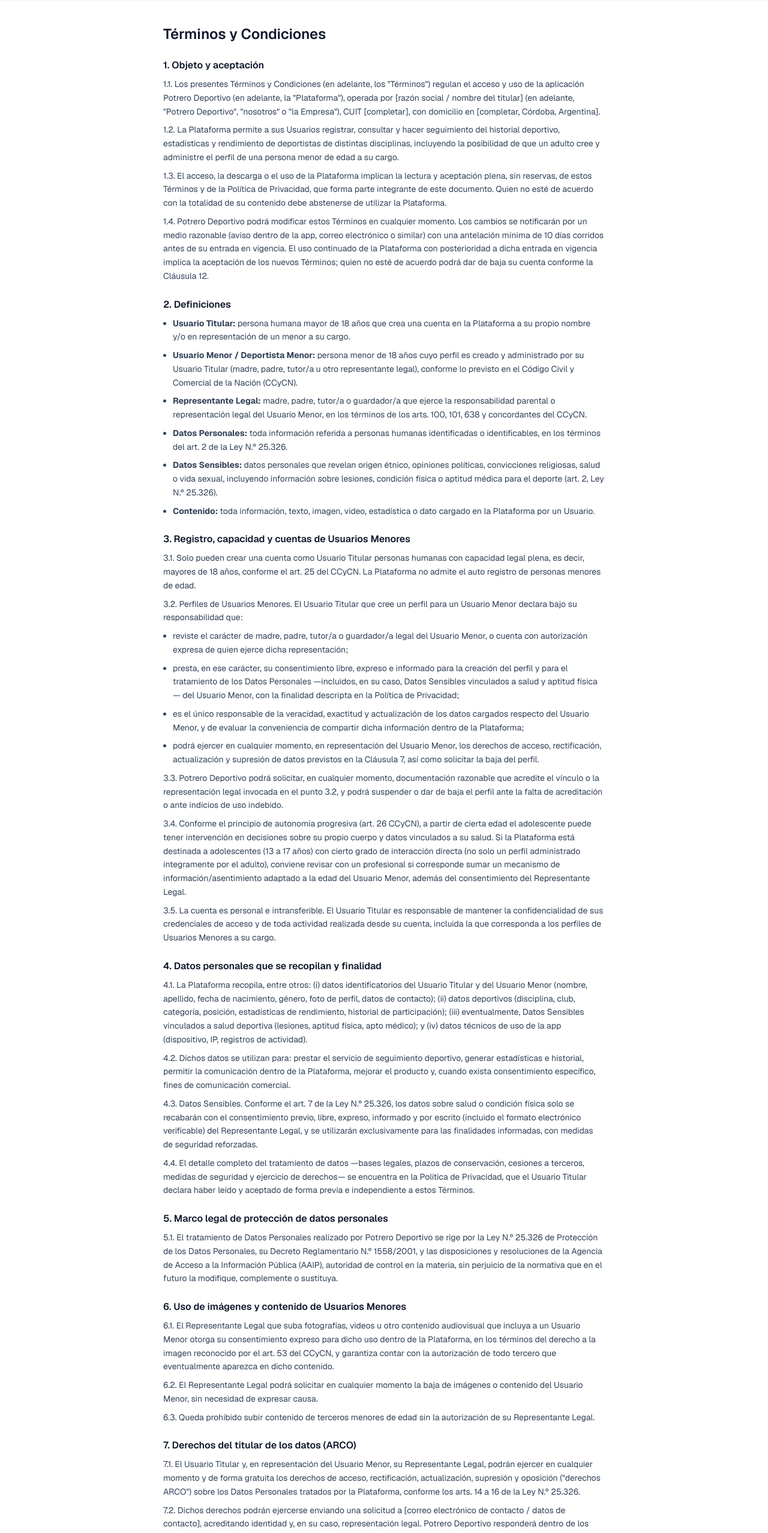
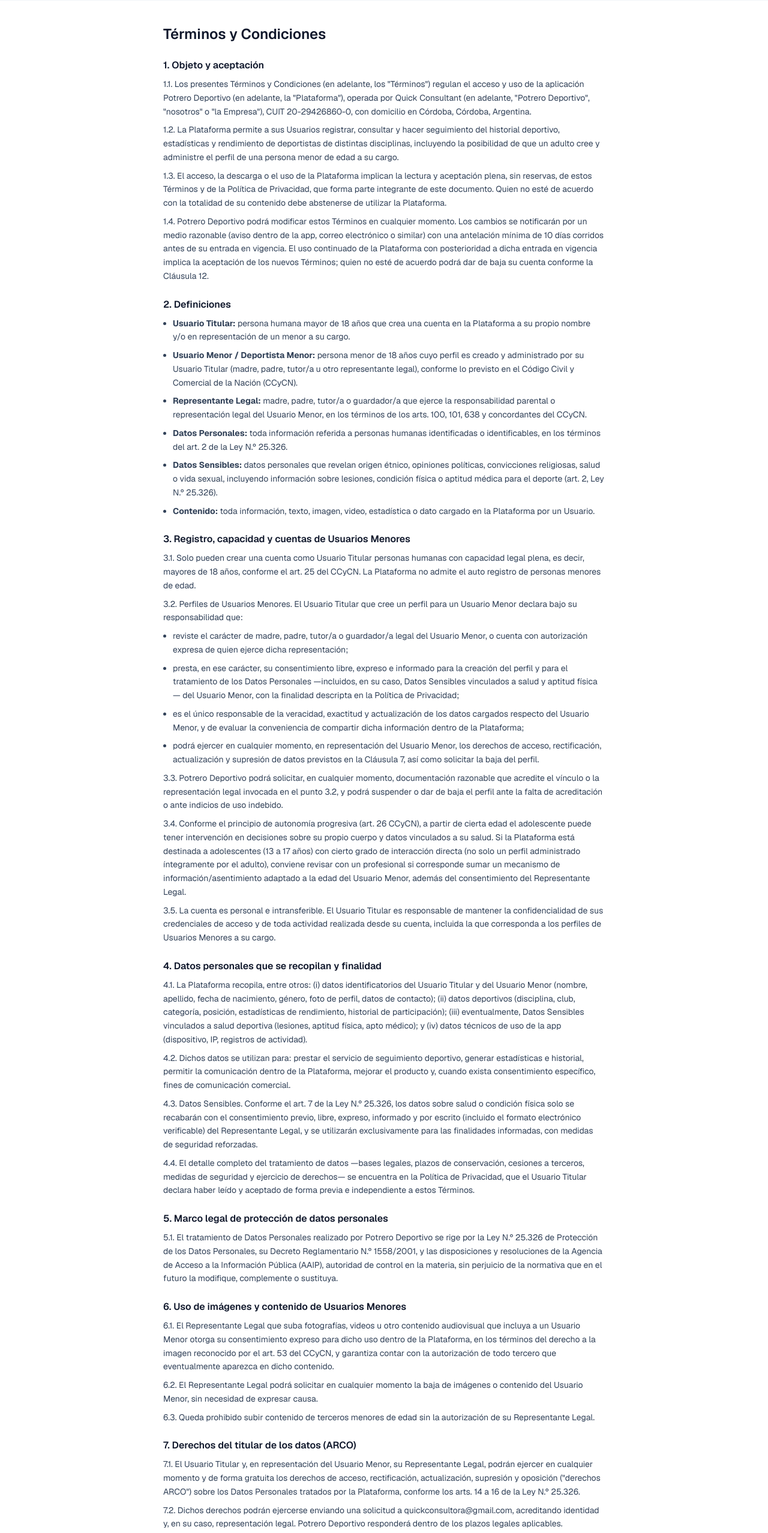
Before and after one commit to AndresNavarroGuitart/quickconsultant-web, a Next.js app in the folder perfil-deportivo-app/: page /terminos in a window 1280 px wide. Shown: the part 60-2616 px from the top of the page at 60% size. Built offline with nearby package versions, Linux system fonts and the light colour scheme.

Commit message:
Terminos y Condiciones: completar datos reales del titular
Reemplaza los placeholders entre corchetes por los datos reales:
razon social (Quick Consultant), CUIT 20-29426860-0, domicilio
(Cordoba, Argentina) y email de contacto/ARCO (quickconsultora@gmail.com).

```diff
--- a/perfil-deportivo-app/src/components/TermsContent.tsx
+++ b/perfil-deportivo-app/src/components/TermsContent.tsx
@@ -1,8 +1,7 @@
 // Texto completo de Terminos y Condiciones. Se usa tanto en la pagina
 // publica (/terminos) como embebido en el gate de aceptacion
-// (/aceptar-terminos). OJO: contiene placeholders entre corchetes (razon
-// social, CUIT, domicilio, email de contacto) que hay que completar con los
-// datos reales antes de considerarlo definitivo.
+// (/aceptar-terminos). Titular: Quick Consultant, CUIT 20-29426860-0,
+// Cordoba, Argentina. Contacto/ARCO: quickconsultora@gmail.com.
 export default function TermsContent() {
   return (
     <div className="flex flex-col gap-6 text-sm leading-relaxed text-slate-700">
@@ -11,9 +10,9 @@
           1.1. Los presentes Términos y Condiciones (en adelante, los
           &quot;Términos&quot;) regulan el acceso y uso de la aplicación
           Potrero Deportivo (en adelante, la &quot;Plataforma&quot;), operada
-          por [razón social / nombre del titular] (en adelante, &quot;Potrero
+          por Quick Consultant (en adelante, &quot;Potrero
           Deportivo&quot;, &quot;nosotros&quot; o &quot;la Empresa&quot;),
-          CUIT [completar], con domicilio en [completar, Córdoba, Argentina].
+          CUIT 20-29426860-0, con domicilio en Córdoba, Córdoba, Argentina.
         </P>
         <P>
           1.2. La Plataforma permite a sus Usuarios registrar, consultar y
@@ -222,7 +221,7 @@
         </P>
         <P>
           7.2. Dichos derechos podrán ejercerse enviando una solicitud a
-          [correo electrónico de contacto / datos de contacto], acreditando
+          quickconsultora@gmail.com, acreditando
           identidad y, en su caso, representación legal. Potrero Deportivo
           responderá dentro de los plazos legales aplicables.
         </P>
```
